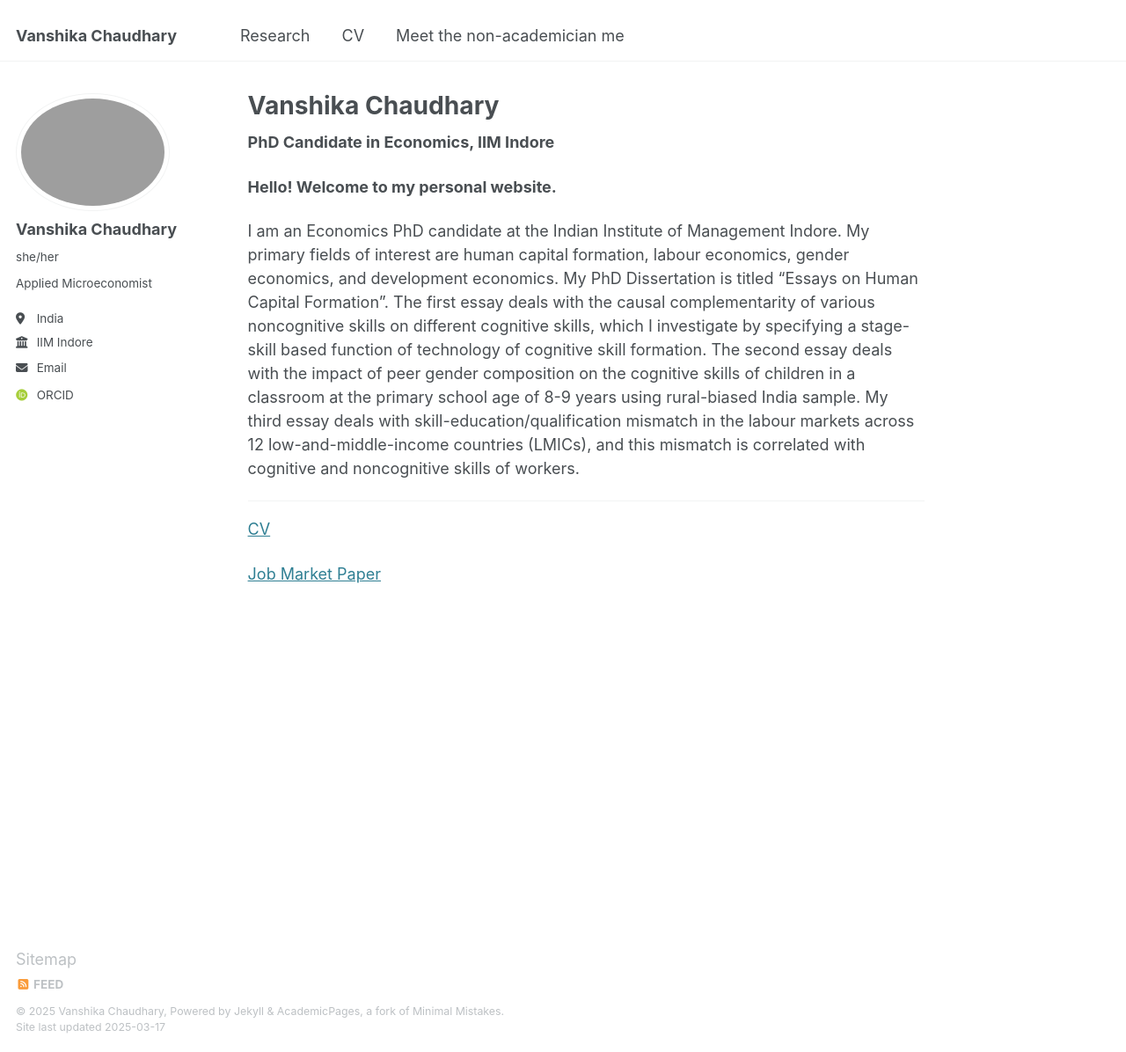
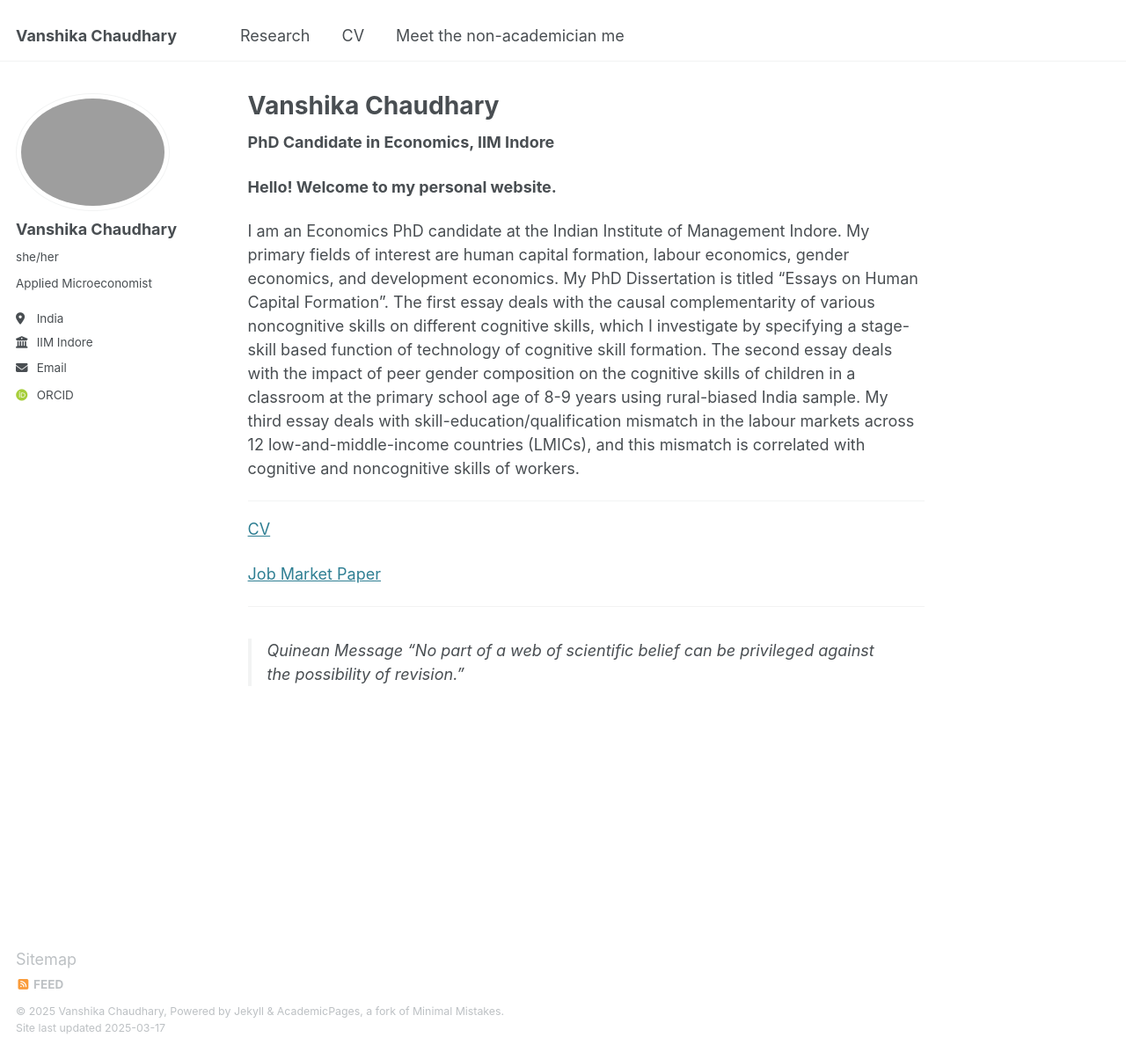
Before and after one commit to vanshika-chaudhary-economics/vanshika-chaudhary-economics.github.io, a Jekyll site: the page built from _pages/about.md, in a window 1280 px wide and 1196 px high. Shown: the whole window at 88% size. Built offline with Jekyll 4.4.1, drawn with Linux system fonts in a browser that asks for light colours; some web fonts are replaced.

Commit message:
Update about.md

```diff
--- a/_pages/about.md
+++ b/_pages/about.md
@@ -18,3 +18,7 @@ I am an Economics PhD candidate at the Indian Institute of Management Indore. My
 [CV](https://www.dropbox.com/scl/fi/7bgglysiiyqylmlut308n/Vanshika_CV_15-11-24.pdf?rlkey=vp5utb5s1u3totge7efsgiulj&st=kkhpr7y3&dl=0)
 
 [Job Market Paper](https://www.dropbox.com/scl/fi/ahpl4xyzvsym4e76zigvk/Peer-Gender-Effect_Vanshika_JMP.pdf?rlkey=qeyqvrl6gjienk4fsus358wu7&st=edp6g0mj&dl=0)
+
+------
+
+> Quinean Message "No part of a web of scientific belief can be privileged against the possibility of revision."
```
